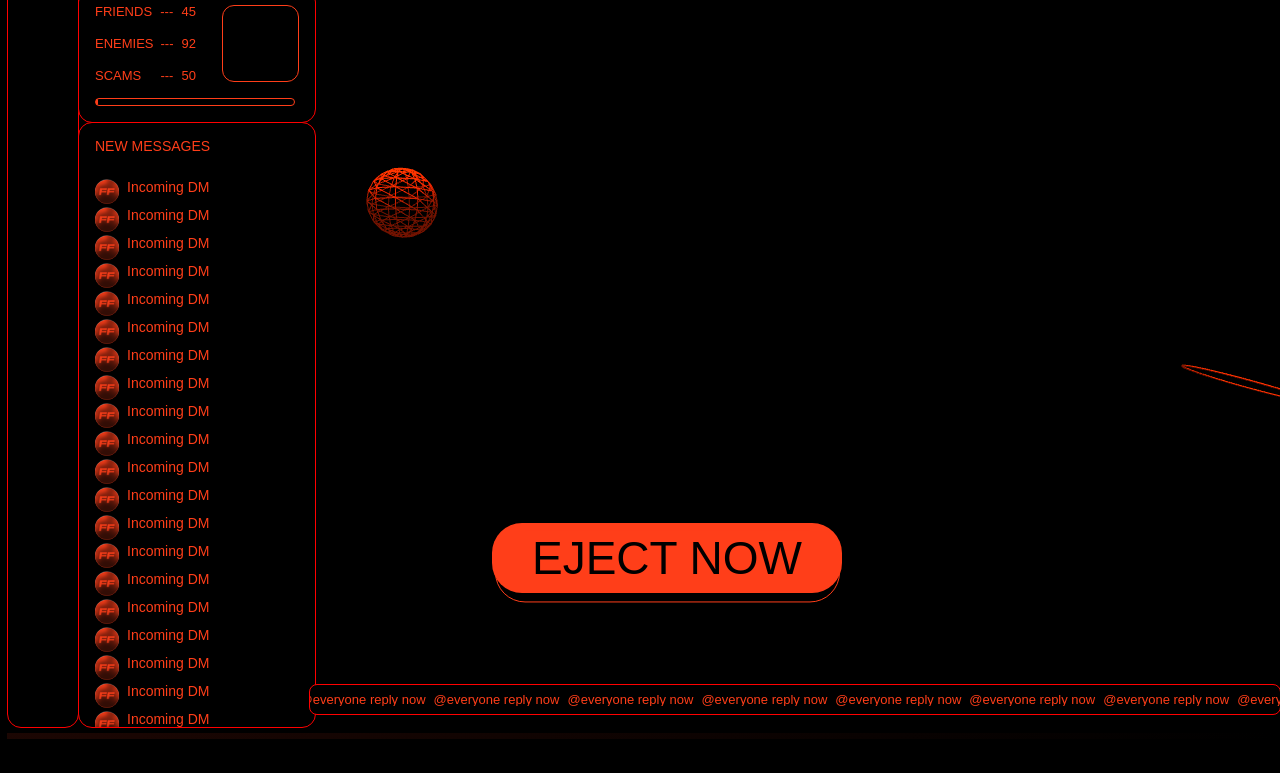
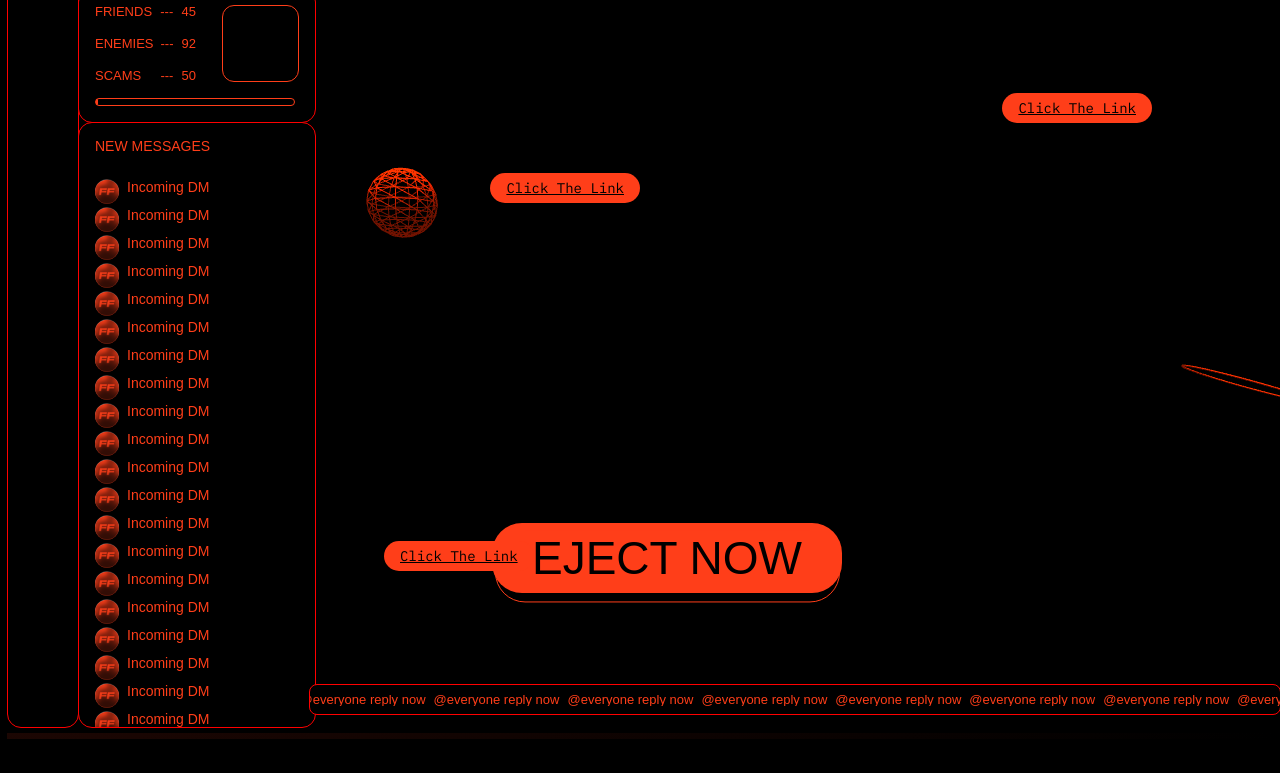
Before and after one commit to ash-pote/panic-final, a plain HTML site: page index.html in a window 1280 px wide. Shown: the part 67-840 px from the top of the page. Drawn offline with nearby package versions, Linux system fonts and the light colour scheme; animation ran at ten frames a second; files whose address does not match are found by name; a web font is replaced by a local one.

Commit message:
Update general

```diff
--- a/js/animations.js
+++ b/js/animations.js
@@ -281,7 +281,7 @@ setInterval( function() {
 var pingSound = document.getElementById("my_audio");
 
 ejectBtn.addEventListener("click", function () {
-    // pingSound.play()
+    pingSound.play()
 
     // eject shake
     ejectTl.to(body, { duration: 0.05, x: 10, ease: "linear" })
--- a/js/popup.js
+++ b/js/popup.js
@@ -37,8 +37,8 @@ if (!!isReducedPopUp) {
     // gsap.set(".popup-01", { opacity: 0, scale: 0, })
     // gsap.to(".popup-01", { opacity: 1, duration: 0.1, scale: 1, delay: 0.5 })
 
-    // gsap.set(".click-link-01", { opacity: 0, scale: 0})
-    // gsap.to(".click-link-01", { opacity: 1, duration: 0.1, scale: 1, delay: 0.6 })
+    gsap.set(".click-link-01", { opacity: 0, scale: 0})
+    gsap.to(".click-link-01", { opacity: 1, duration: 0.1, scale: 1, delay: 0.6 })
 
     // gsap.set(".popup-02", { opacity: 0, scale: 0})
     // gsap.to(".popup-02", { opacity: 1, duration: 0.1, scale: 1, delay: 0.7 })
@@ -52,8 +52,8 @@ if (!!isReducedPopUp) {
     // gsap.set(".popup-05", { opacity: 0, scale: 0})
     // gsap.to(".popup-05", { opacity: 1, duration: 0.1, scale: 1, delay: 1 })
 
-    // gsap.set(".click-link-02", { opacity: 0, scale: 0})
-    // gsap.to(".click-link-02", { opacity: 1, duration: 0.1, scale: 1, delay: 1.1 })
+    gsap.set(".click-link-02", { opacity: 0, scale: 0})
+    gsap.to(".click-link-02", { opacity: 1, duration: 0.1, scale: 1, delay: 1.1 })
 
     // gsap.set(".popup-06", { opacity: 0, scale: 0})
     // gsap.to(".popup-06", { opacity: 1, duration: 0.1, scale: 1, delay: 1.3 })
@@ -64,8 +64,8 @@ if (!!isReducedPopUp) {
     // gsap.set(".popup-08", { opacity: 0, scale: 0})
     // gsap.to(".popup-08", { opacity: 1, duration: 0.1, scale: 1, delay: 1.5 })
 
-    // gsap.set(".click-link-03", { opacity: 0, scale: 0})
-    // gsap.to(".click-link-03", { opacity: 1, duration: 0.1, scale: 1, delay: 1.6 })
+    gsap.set(".click-link-03", { opacity: 0, scale: 0})
+    gsap.to(".click-link-03", { opacity: 1, duration: 0.1, scale: 1, delay: 1.6 })
 
     // gsap.set(".popup-09", { opacity: 0, scale: 0})
     // gsap.to(".popup-09", { opacity: 1, duration: 0.1, scale: 1, delay: 1.7 })
@@ -307,7 +307,7 @@ if (!!isReducedPopUp) {
     gsap.to(".popup-12-07", { opacity: 1, duration: 0.1, scale: 1, delay: 17.1 })
  }
 }
-ß
+
  // Pop Up Click Link Overlay
  const clickLink = document.querySelector('.click-link-01')
  const link01Overlay = document.querySelector('#link01-overlay')
```
Also changed, not shown: index.html (+1 -0 lines).
